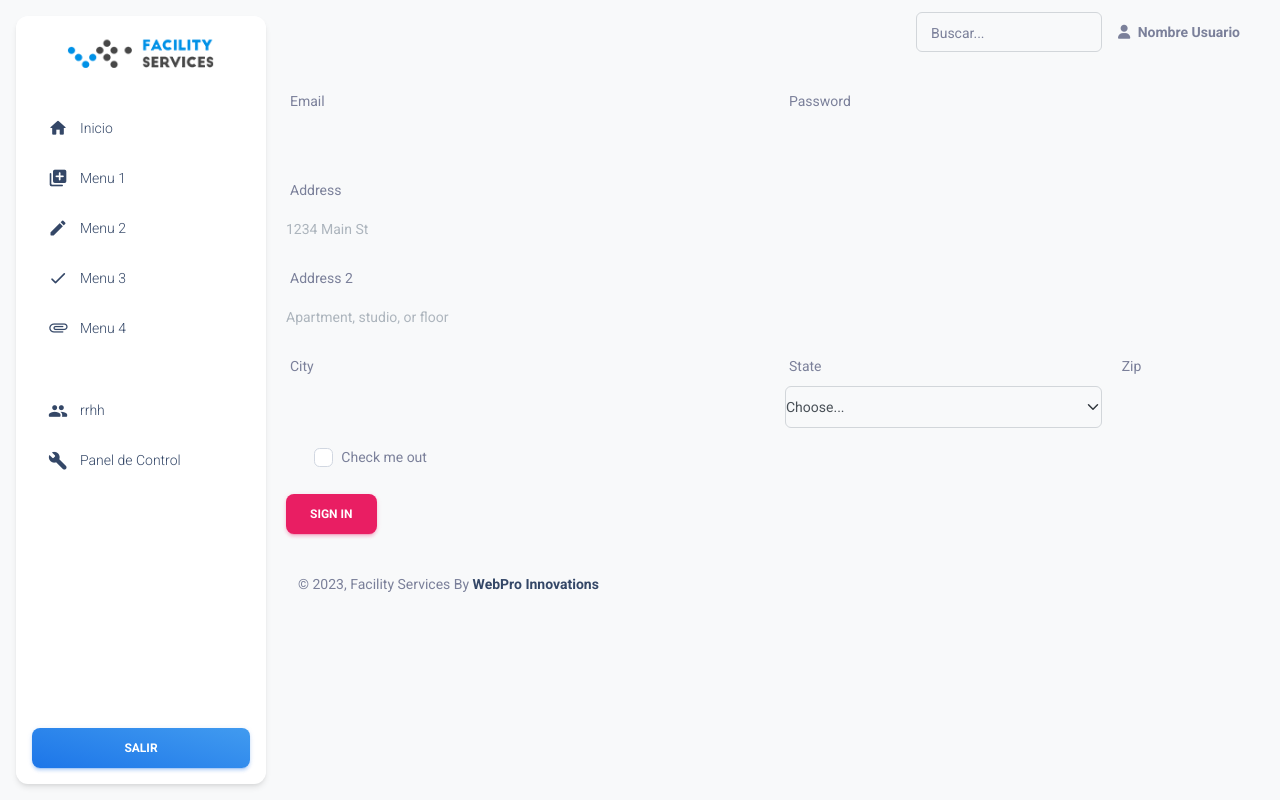
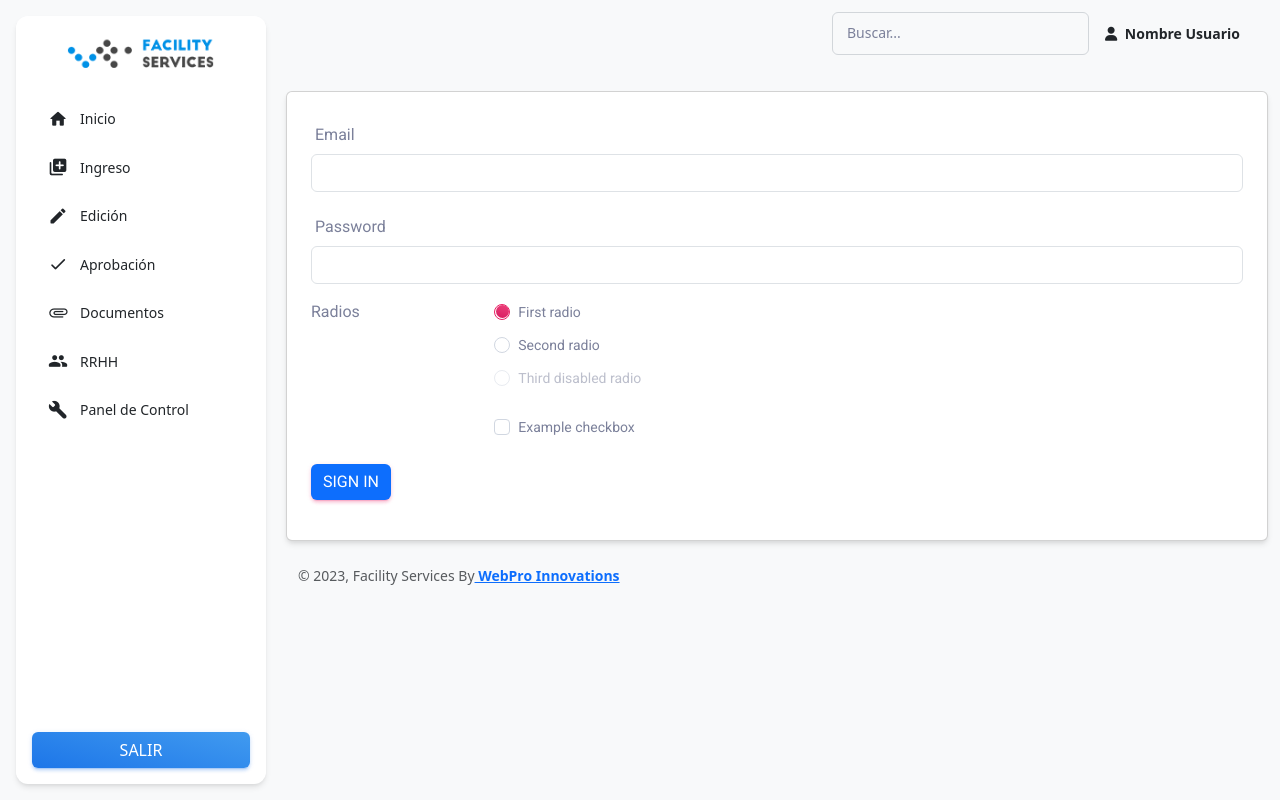
Before and after one commit to kamikaizer/lyr-facilityservices, a Python web app: template templates/ingreso.html in a window 1280 px wide. Run offline with Jinja, Linux system fonts and the light colour scheme; the template is opened without the code that fills it, so the values that code supplies are empty; some libraries are stand-ins or nearby versions.

Commit message:
cambios martin trabajo

```diff
--- a/hr.py
+++ b/hr.py
@@ -6,7 +6,7 @@ import os
 hr_bp = Blueprint('hr', __name__)
 
 # Configurar la ruta donde se almacenarán los documentos subidos
-DOCUMENTS_UPLOAD_FOLDER = '/uploads/documents'
+DOCUMENTS_UPLOAD_FOLDER = '/Users/bayronfuentealba/Desktop/proyectos negocio/lyr-facilityservices/uploads/documents'
 ALLOWED_EXTENSIONS = {'pdf', 'doc', 'docx'}
 
 # Configurar la extensión de archivos permitida
--- a/main.py
+++ b/main.py
@@ -187,3 +187,7 @@ def return_equipment_route(equipment_id):
         flash(f'El equipo {equipment.name} ha sido devuelto y está disponible para asignación.')
 
     return redirect(url_for('index'))
+
+@main.route('/agregar')
+def ingreso():
+    return render_template('ingreso.html')
--- a/templates/base.html
+++ b/templates/base.html
@@ -4,10 +4,9 @@
 <meta charset="utf-8" />
 <meta name="viewport" content="width=device-width, initial-scale=1, shrink-to-fit=no">
 <link rel="apple-touch-icon" sizes="76x76" href="./assets/img/apple-icon.png">
-<link rel="icon" type="image/png" href="./assets/img/favicon.png">
 
 <title>Facility Services</title>
-<link rel="icon" type="image/x-icon" href="/static/img/favicon.png">
+<link rel="icon" type="image/x-icon" href="{{url_for('static', filename='./img/favicon.png')}}">
 
 
 
@@ -46,13 +45,11 @@
       aria-hidden="true" id="iconSidenav"></i>
     <a class="navbar-brand m-0" href="#"
       target="_blank">
-      <center><img src="./img/logo-ct.png" style="scale: 200%;" class="navbar-brand-img h-100" alt="main_logo"></center>
+      <center><img src="{{url_for('static', filename='./img/logo-ct.png')}}" style="scale: 200%;" class="navbar-brand-img h-100" alt="main_logo"></center>
       <span class="ms-1 font-weight-bold text-dark"></span>
     </a>
   </div>
 
-
-  <hr class="horizontal light mt-0 mb-2">
 
   <div class="collapse navbar-collapse  w-auto " id="sidenav-collapse-main">
     <ul class="navbar-nav">
@@ -76,7 +73,7 @@
             <i class="material-icons opacity-10">library_add</i>
           </div>
 
-          <span class="nav-link-text ms-1">Menu 1</span>
+          <span class="nav-link-text ms-1">Ingreso</span>
         </a>
       </li>
 
@@ -88,7 +85,7 @@
             <i class="material-icons opacity-10">edit</i>
           </div>
 
-          <span class="nav-link-text ms-1">Menu 2</span>
+          <span class="nav-link-text ms-1">Edición</span>
         </a>
       </li>
 
@@ -100,7 +97,7 @@
             <i class="material-icons opacity-10">check</i>
           </div>
 
-          <span class="nav-link-text ms-1">Menu 3</span>
+          <span class="nav-link-text ms-1">Aprobación</span>
         </a>
       </li>
 
@@ -112,10 +109,9 @@
             <i class="material-icons opacity-10">attachment</i>
           </div>
 
-          <span class="nav-link-text ms-1">Menu 4</span>
+          <span class="nav-link-text ms-1">Documentos</span>
         </a>
       </li>
-      <hr>
       <li class="nav-item">
         <a class="nav-link text-dark " href="#">
 
@@ -123,7 +119,7 @@
             <i class="material-icons opacity-10">group</i>
           </div>
 
-          <span class="nav-link-text ms-1">rrhh</span>
+          <span class="nav-link-text ms-1">RRHH</span>
         </a>
       </li>
       <li class="nav-item">
@@ -145,7 +141,7 @@
 
   <div class="sidenav-footer position-absolute w-100 bottom-0 ">
     <div class="mx-3">
-      <a class="btn bg-gradient-info w-100" href="#" type="button">Salir</a>
+      <a class="btn bg-gradient-info w-100" href="login" type="button">Salir</a>
     </div>
 
   </div>
@@ -221,6 +217,9 @@
 <!--   Core JS Files   -->
 <script src="./assets/js/core/popper.min.js" ></script>
 <script src="./assets/js/core/bootstrap.min.js" ></script>
+<link href="https://cdn.jsdelivr.net/npm/bootstrap@5.3.0/dist/css/bootstrap.min.css" rel="stylesheet" integrity="sha384-9ndCyUaIbzAi2FUVXJi0CjmCapSmO7SnpJef0486qhLnuZ2cdeRhO02iuK6FUUVM" crossorigin="anonymous">
+<script src="https://cdn.jsdelivr.net/npm/bootstrap@5.3.0/dist/js/bootstrap.bundle.min.js" integrity="sha384-geWF76RCwLtnZ8qwWowPQNguL3RmwHVBC9FhGdlKrxdiJJigb/j/68SIy3Te4Bkz" crossorigin="anonymous"></script>
+
 <script src="./assets/js/plugins/perfect-scrollbar.min.js" ></script>
 <script src="./assets/js/plugins/smooth-scrollbar.min.js" ></script>
 <!-- Github buttons -->
--- a/templates/ingreso.html
+++ b/templates/ingreso.html
@@ -5,49 +5,56 @@
 {% if error %}
         <p>{{ error }}</p>
     {% endif %}
-
-    <form class="row g-3">
-        <div class="col-md-6">
-          <label for="inputEmail4" class="form-label">Email</label>
-          <input type="email" class="form-control" id="inputEmail4">
+<div class="card">
+  <div class="card-body">
+    <form>
+      <div class="row mb-3">
+        <label for="inputEmail3" class="col-sm-2 col-form-label">Email</label>
+        <div class="col-sm-12">
+          <input type="email" class="form-control" id="inputEmail3">
         </div>
-        <div class="col-md-6">
-          <label for="inputPassword4" class="form-label">Password</label>
-          <input type="password" class="form-control" id="inputPassword4">
+      </div>
+      <div class="row mb-3">
+        <label for="inputPassword3" class="col-sm-2 col-form-label">Password</label>
+        <div class="col-sm-12">
+          <input type="password" class="form-control" id="inputPassword3">
         </div>
-        <div class="col-12">
-          <label for="inputAddress" class="form-label">Address</label>
-          <input type="text" class="form-control" id="inputAddress" placeholder="1234 Main St">
-        </div>
-        <div class="col-12">
-          <label for="inputAddress2" class="form-label">Address 2</label>
-          <input type="text" class="form-control" id="inputAddress2" placeholder="Apartment, studio, or floor">
-        </div>
-        <div class="col-md-6">
-          <label for="inputCity" class="form-label">City</label>
-          <input type="text" class="form-control" id="inputCity">
-        </div>
-        <div class="col-md-4">
-          <label for="inputState" class="form-label">State</label>
-          <select id="inputState" class="form-select">
-            <option selected>Choose...</option>
-            <option>...</option>
-          </select>
-        </div>
-        <div class="col-md-2">
-          <label for="inputZip" class="form-label">Zip</label>
-          <input type="text" class="form-control" id="inputZip">
-        </div>
-        <div class="col-12">
+      </div>
+      <fieldset class="row mb-3">
+        <legend class="col-form-label col-sm-2 pt-0">Radios</legend>
+        <div class="col-sm-10">
           <div class="form-check">
-            <input class="form-check-input" type="checkbox" id="gridCheck">
-            <label class="form-check-label" for="gridCheck">
-              Check me out
+            <input class="form-check-input" type="radio" name="gridRadios" id="gridRadios1" value="option1" checked>
+            <label class="form-check-label" for="gridRadios1">
+              First radio
+            </label>
+          </div>
+          <div class="form-check">
+            <input class="form-check-input" type="radio" name="gridRadios" id="gridRadios2" value="option2">
+            <label class="form-check-label" for="gridRadios2">
+              Second radio
+            </label>
+          </div>
+          <div class="form-check disabled">
+            <input class="form-check-input" type="radio" name="gridRadios" id="gridRadios3" value="option3" disabled>
+            <label class="form-check-label" for="gridRadios3">
+              Third disabled radio
             </label>
           </div>
         </div>
-        <div class="col-12">
-          <button type="submit" class="btn btn-primary">Sign in</button>
+      </fieldset>
+      <div class="row mb-3">
+        <div class="col-sm-10 offset-sm-2">
+          <div class="form-check">
+            <input class="form-check-input" type="checkbox" id="gridCheck1">
+            <label class="form-check-label" for="gridCheck1">
+              Example checkbox
+            </label>
+          </div>
         </div>
-      </form>
+      </div>
+      <button type="submit" class="btn btn-primary">Sign in</button>
+    </form>
+    </div>
+  </div>
 {% endblock %}
--- a/templates/login.html
+++ b/templates/login.html
@@ -5,7 +5,7 @@
     <link href="//maxcdn.bootstrapcdn.com/bootstrap/4.0.0/css/bootstrap.min.css" rel="stylesheet" id="bootstrap-css">
 <script src="//maxcdn.bootstrapcdn.com/bootstrap/4.0.0/js/bootstrap.min.js"></script>
 <script src="//cdnjs.cloudflare.com/ajax/libs/jquery/3.2.1/jquery.min.js"></script>
-<link rel="stylesheet" href="{{ url_for('static', filename='css/login01.css')}}">
+<link rel="stylesheet" href="{{ url_for('static', filename='css/login.css')}}">
     <meta http-equiv="X-UA-Compatible" content="IE=edge">
     <meta name="viewport" content="width=device-width, initial-scale=1.0">
     <title>Login</title>
@@ -16,7 +16,7 @@
 
 <div class="wrapper fadeInDown">
     <div id="formContent">
-        <img src="{{ url_for('static', filename='./img/logo-ct.png') }}" alt="">
+        <img src="{{url_for('static', filename='./img/logo-ct.png')}}" alt="">
       <div class="fadeIn first">
 
       </div>
```
Also changed, not shown: 3 other files.
